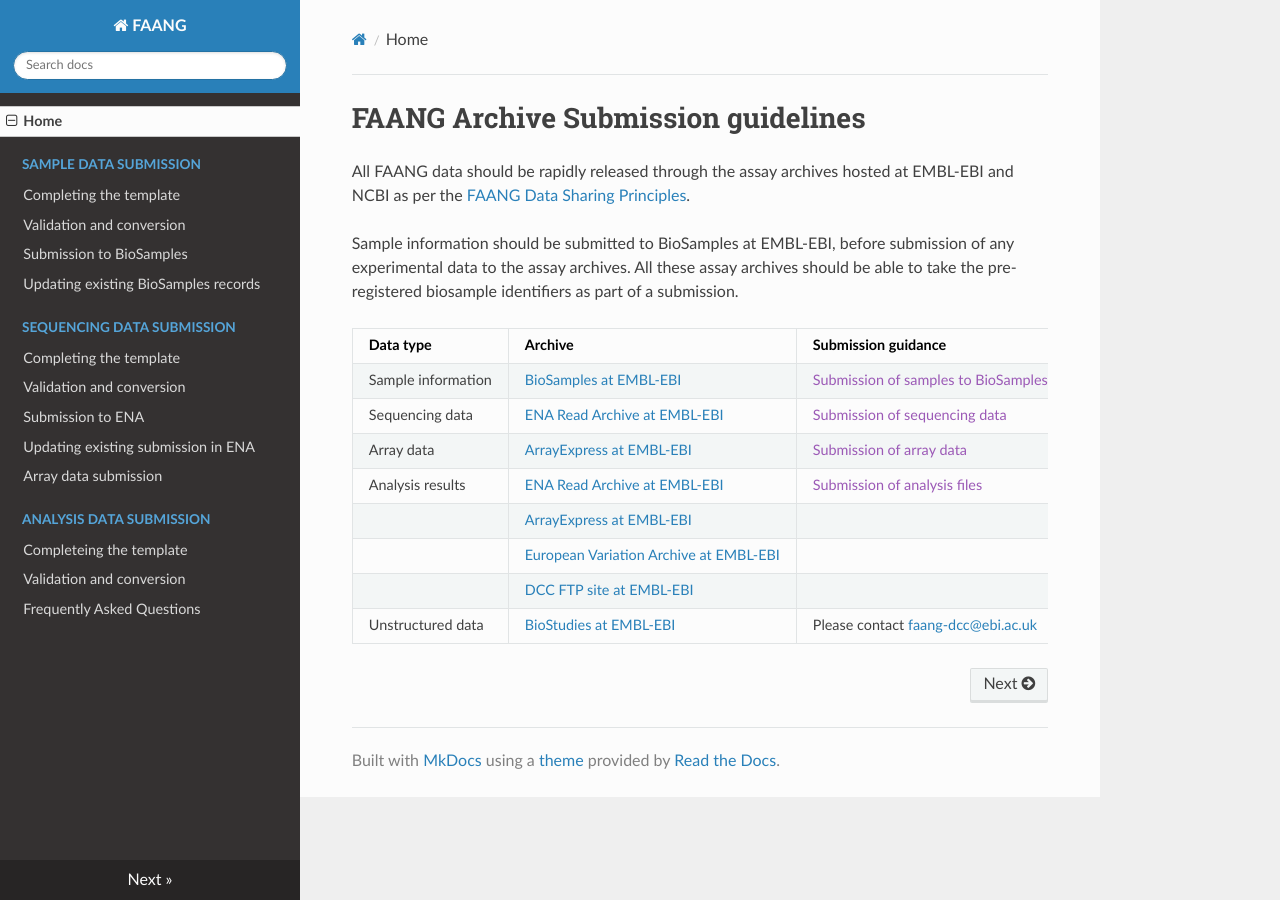
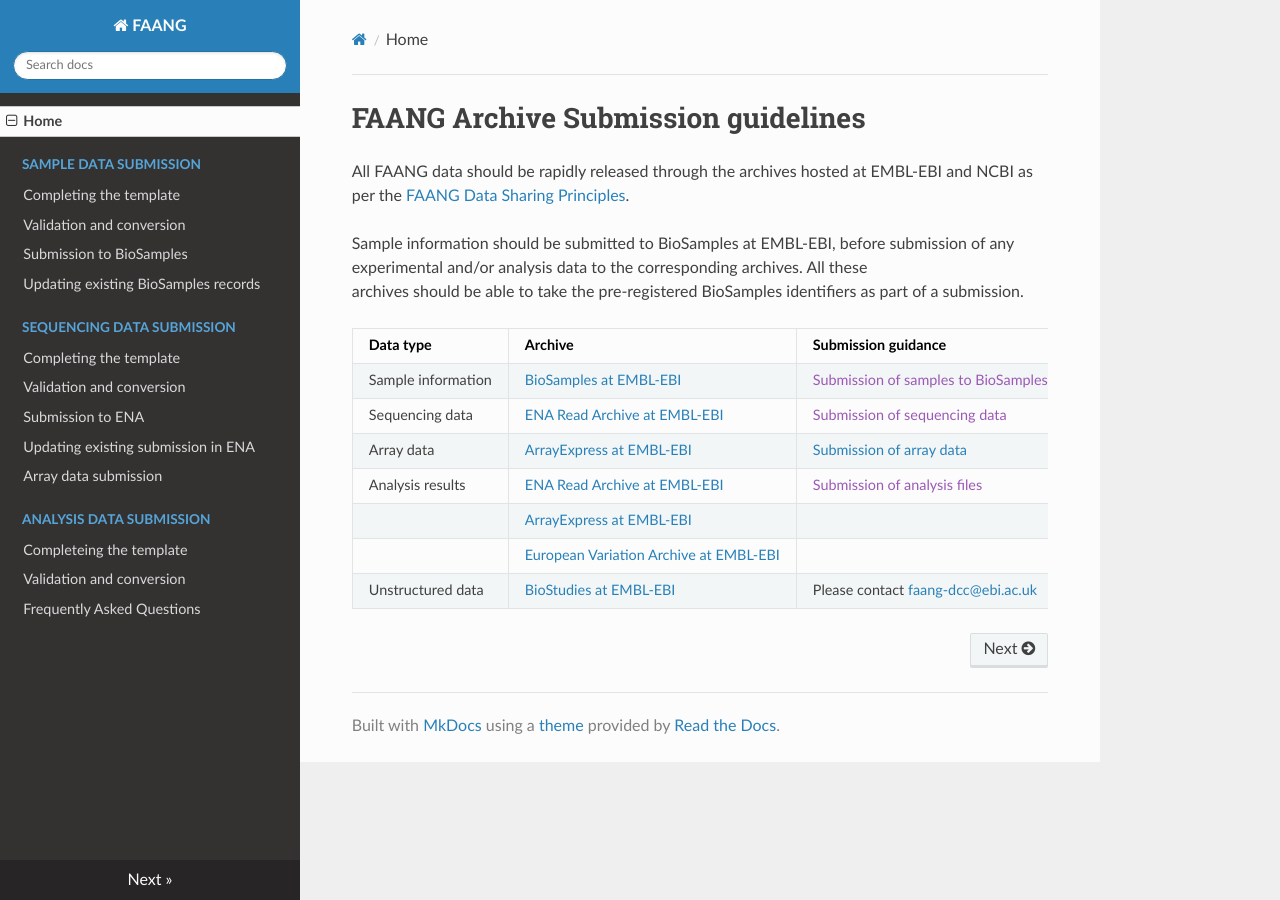
Before and after one commit to FAANG/dcc-documentation, an MkDocs documentation site: the page built from docs/index.md, in a window 1280 px wide. Built offline with MkDocs 1.6.1, drawn with Linux system fonts in a browser that asks for light colours; nearby versions of some CDN libraries.

Commit message:
improve index.md

```diff
--- a/docs/index.md
+++ b/docs/index.md
@@ -1,21 +1,20 @@
 # FAANG Archive Submission guidelines
 
-All FAANG data should be rapidly released through the assay archives hosted at
+All FAANG data should be rapidly released through the archives hosted at
 EMBL-EBI and NCBI as per the [FAANG Data Sharing Principles](
 http://www.faang.org/data-share-principle).
 
 Sample information should be submitted to BioSamples at EMBL-EBI, before
-submission of any experimental data to the assay archives. All these assay
-archives should be able to take the pre-registered biosample identifiers as
+submission of any experimental and/or analysis data to the corresponding archives. All these
+archives should be able to take the pre-registered BioSamples identifiers as
 part of a submission.
 
 Data type | Archive | Submission guidance
 ------------ | ------------- | ------------
 Sample information | [BioSamples at EMBL-EBI](https://www.ebi.ac.uk/biosamples/)  | [Submission of samples to BioSamples]()
 Sequencing data | [ENA Read Archive at EMBL-EBI](https://www.ebi.ac.uk/ena/submit)  | [Submission of sequencing data]()
-Array data | [ArrayExpress at EMBL-EBI](https://www.ebi.ac.uk/arrayexpress/) | [Submission of array data]()
+Array data | [ArrayExpress at EMBL-EBI](https://www.ebi.ac.uk/arrayexpress/) | [Submission of array data](array.md)
 Analysis results | [ENA Read Archive at EMBL-EBI](https://www.ebi.ac.uk/ena/submit)| [Submission of analysis files]()
 | [ArrayExpress at EMBL-EBI](https://www.ebi.ac.uk/biosamples/) |
 | [European Variation Archive at EMBL-EBI](https://www.ebi.ac.uk/eva/) |
-| [DCC FTP site at EMBL-EBI](http://ftp.faang.ebi.ac.uk/ftp/) |
 Unstructured data | [BioStudies at EMBL-EBI](http://www.ebi.ac.uk/biostudies/) | Please contact [faang-dcc@ebi.ac.uk](mailto:faang-dcc@ebi.ac.uk)
```
